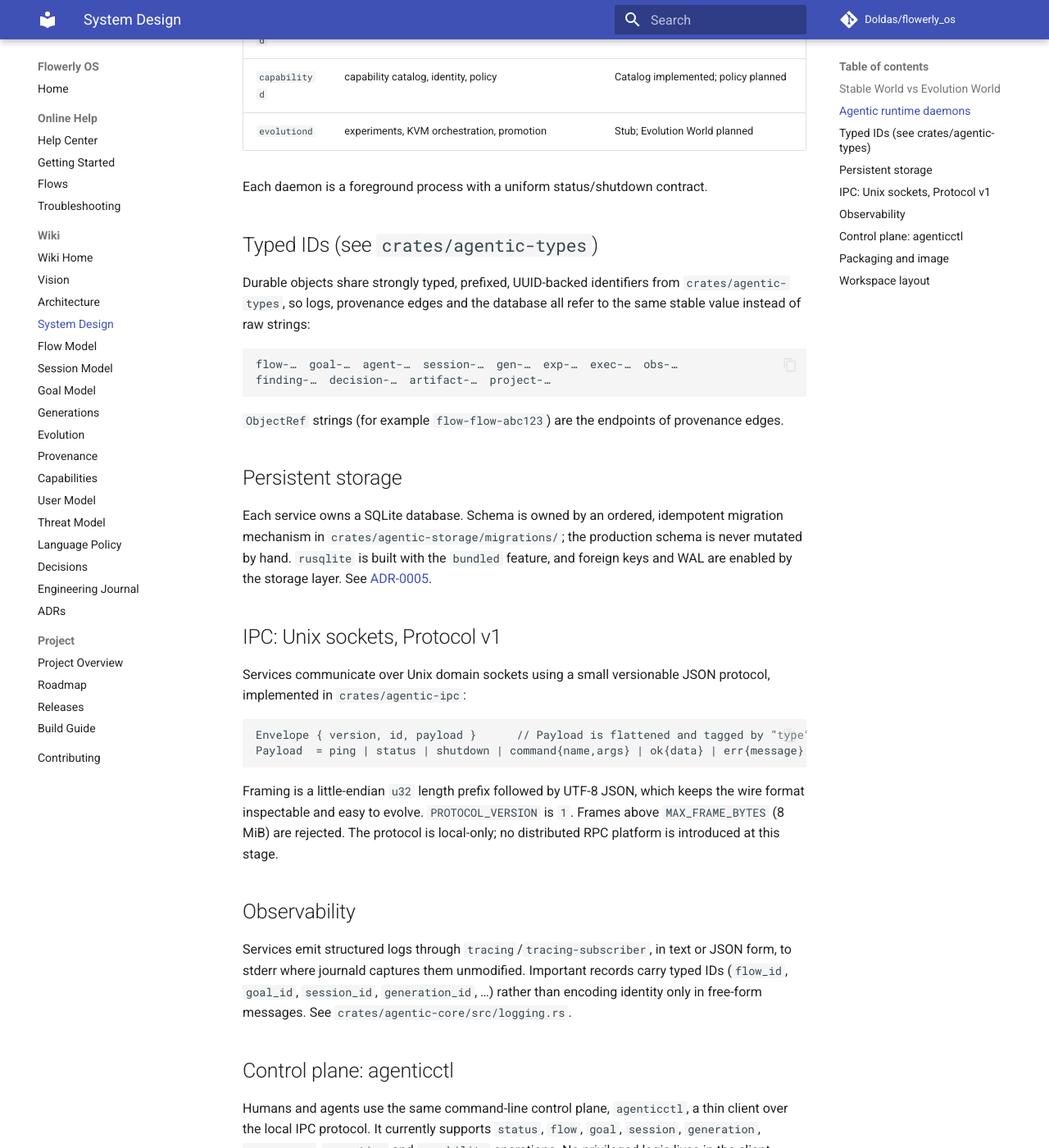
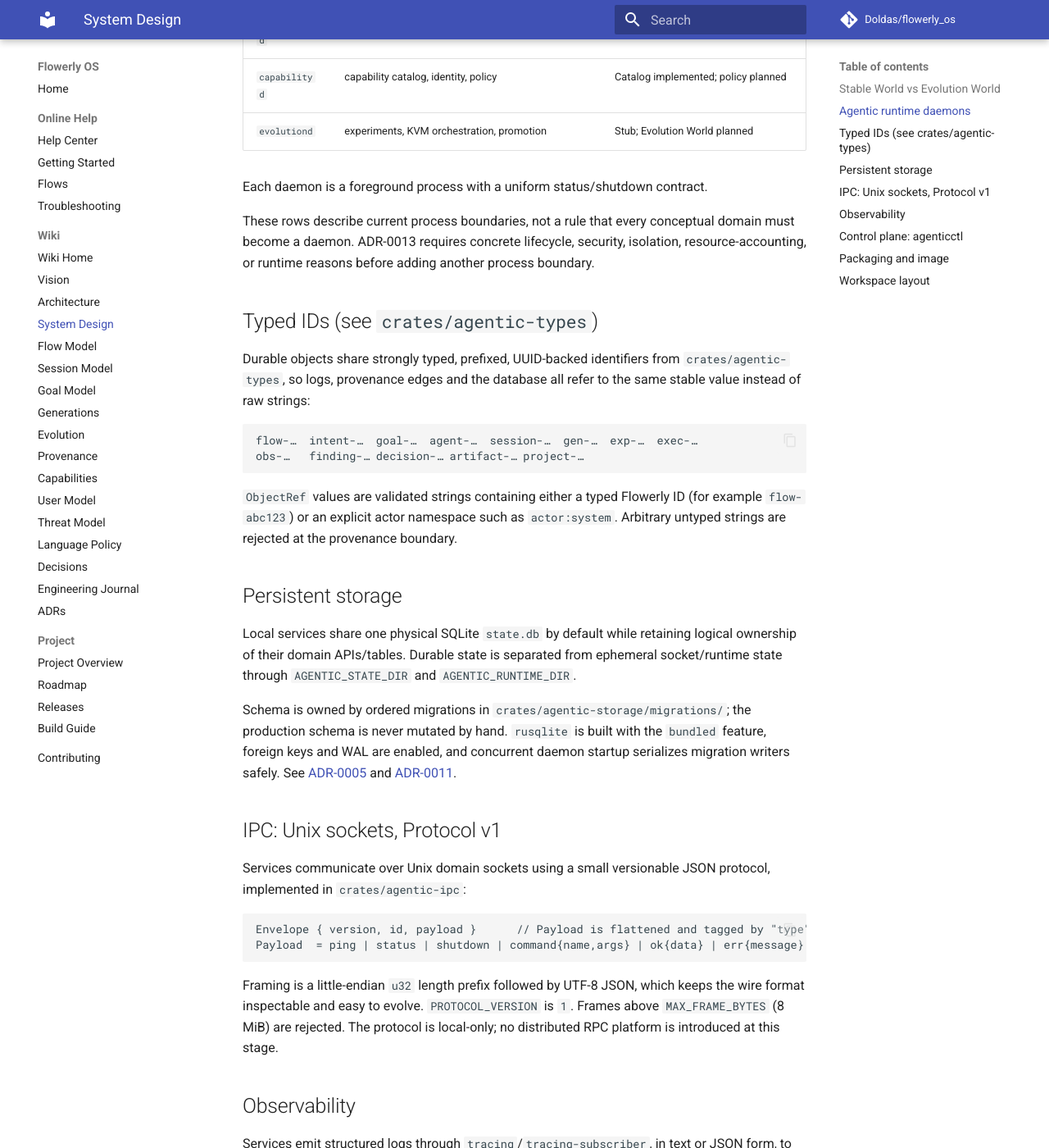
Before and after one commit to Doldas/flowerly_os, an MkDocs documentation site: the page built from docs/system-design.md, in a window 1280 px wide and 1400 px high, scrolled down 1259 px. Shown: the whole window at 82% size. Built offline with MkDocs 1.6.1 and Material for MkDocs 9.7.7, drawn with Linux system fonts in a browser that asks for light colours; comment, search, counter and statistics services are not loaded.

Commit message:
docs(system): reflect shared state and typed provenance

````diff
--- a/docs/system-design.md
+++ b/docs/system-design.md
@@ -47,6 +47,11 @@ The service boundaries below stay clear even when an implementation combines res
 
 Each daemon is a foreground process with a uniform status/shutdown contract.
 
+These rows describe current process boundaries, not a rule that every conceptual
+domain must become a daemon. ADR-0013 requires concrete lifecycle, security,
+isolation, resource-accounting, or runtime reasons before adding another
+process boundary.
+
 ## Typed IDs (see `crates/agentic-types`)
 
 Durable objects share strongly typed, prefixed, UUID-backed identifiers from
@@ -54,20 +59,28 @@ Durable objects share strongly typed, prefixed, UUID-backed identifiers from
 the same stable value instead of raw strings:
 
 ```text
-flow-…  goal-…  agent-…  session-…  gen-…  exp-…  exec-…  obs-…
-finding-…  decision-…  artifact-…  project-…
+flow-…  intent-…  goal-…  agent-…  session-…  gen-…  exp-…  exec-…
+obs-…   finding-… decision-… artifact-… project-…
 ```
 
-`ObjectRef` strings (for example `flow-flow-abc123`) are the endpoints of
-provenance edges.
+`ObjectRef` values are validated strings containing either a typed Flowerly ID
+(for example `flow-abc123`) or an explicit actor namespace such as
+`actor:system`. Arbitrary untyped strings are rejected at the provenance
+boundary.
 
 ## Persistent storage
 
-Each service owns a SQLite database. Schema is owned by an ordered, idempotent
-migration mechanism in `crates/agentic-storage/migrations/`; the production
-schema is never mutated by hand. `rusqlite` is built with the `bundled` feature,
-and foreign keys and WAL are enabled by the storage layer. See
-[ADR-0005](adr/0005-sqlite-as-initial-state-store.md).
+Local services share one physical SQLite `state.db` by default while retaining
+logical ownership of their domain APIs/tables. Durable state is separated from
+ephemeral socket/runtime state through `AGENTIC_STATE_DIR` and
+`AGENTIC_RUNTIME_DIR`.
+
+Schema is owned by ordered migrations in
+`crates/agentic-storage/migrations/`; the production schema is never mutated by
+hand. `rusqlite` is built with the `bundled` feature, foreign keys and WAL are
+enabled, and concurrent daemon startup serializes migration writers safely.
+See [ADR-0005](adr/0005-sqlite-as-initial-state-store.md) and
+[ADR-0011](adr/0011-shared-local-state-database.md).
 
 ## IPC: Unix sockets, Protocol v1
 
````
